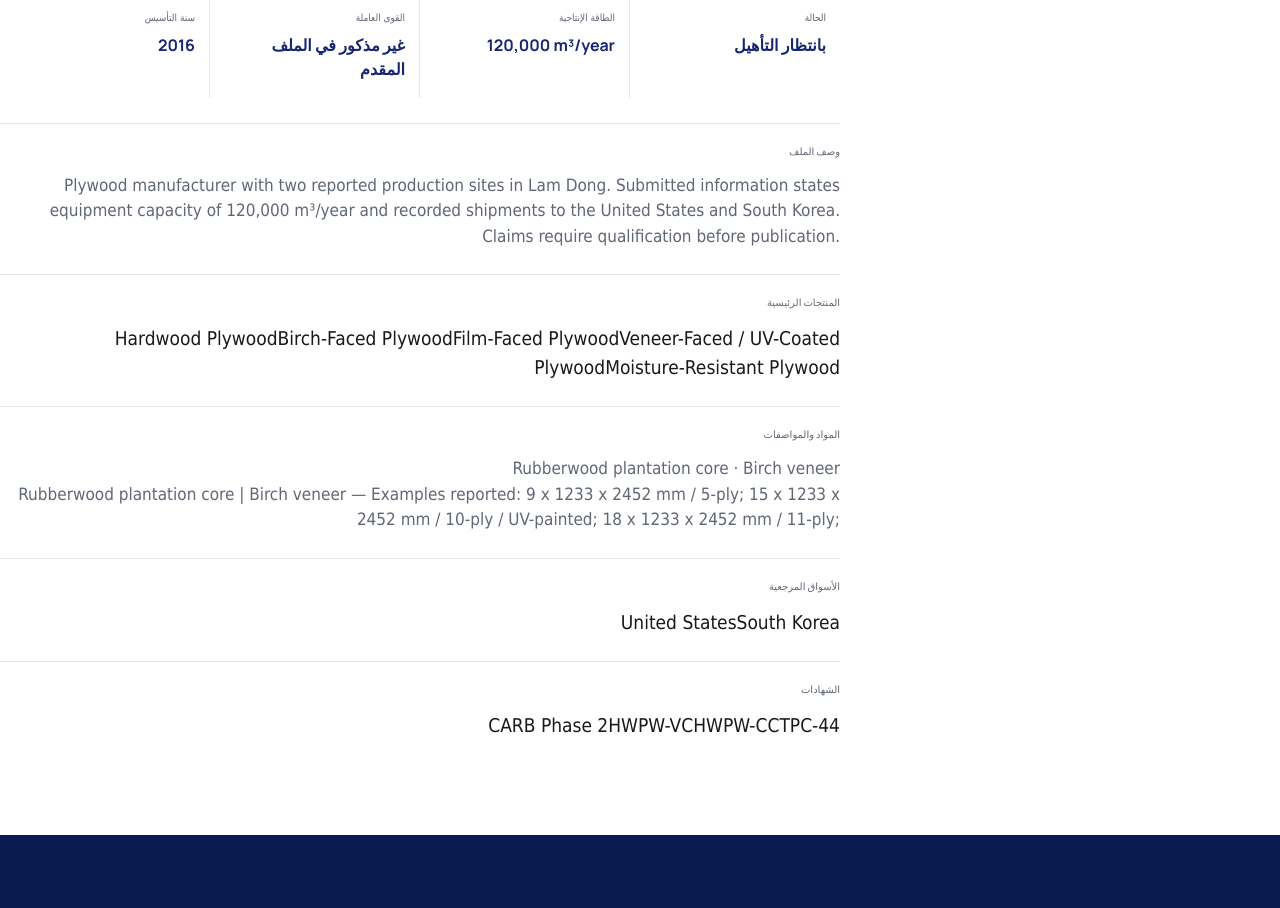
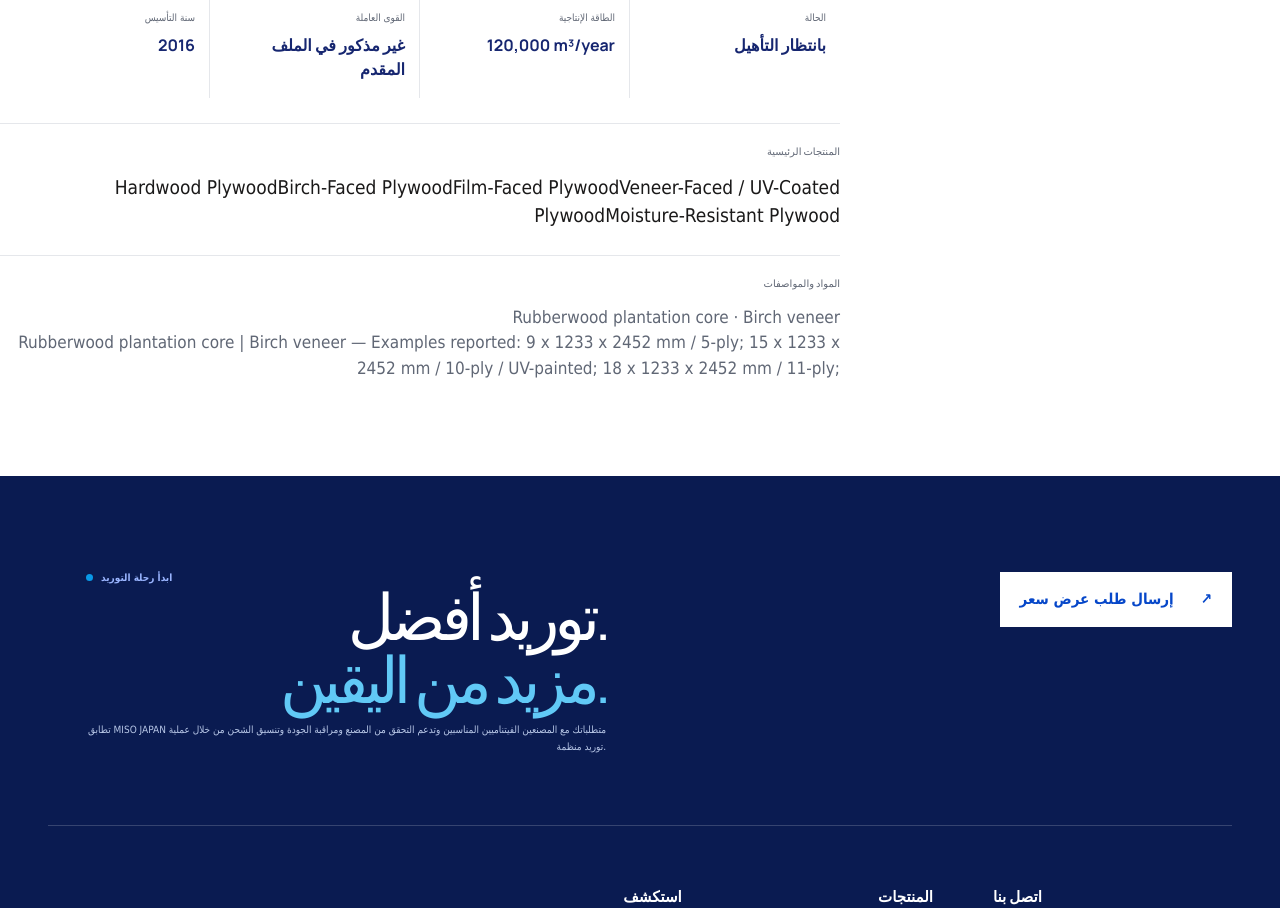
Before and after one commit to themanhhhh/minsen, a Next.js app: page /ar/manufacturers/vn-pw-001 in a window 1280 px wide. Shown: the part 1300-2208 px from the top of the page. Built offline with nearby package versions, Linux system fonts and the light colour scheme.

Commit message:
feat: streamline FactoryProfile component by removing redundant sections and improving layout

```diff
--- a/src/components/FactoryProfile.tsx
+++ b/src/components/FactoryProfile.tsx
@@ -113,12 +113,8 @@ export function FactoryProfile({
                  <strong>{vi ? "Đang chờ qualification" : ar ? "بانتظار التأهيل" : factory.misoStatus}</strong>
               </div>
             </div>
-            <div className="profile-block">
-               <h3>{vi ? "Mô tả hồ sơ" : ar ? "وصف الملف" : "Profile description"}</h3>
-              <p>{factory.shortDescription}</p>
-            </div>
-            <div className="profile-block">
-               <h3>{vi ? "Sản phẩm chính" : ar ? "المنتجات الرئيسية" : "Main products"}</h3>
+             <div className="profile-block">
+                <h3>{vi ? "Sản phẩm chính" : ar ? "المنتجات الرئيسية" : "Main products"}</h3>
               <div className="profile-tags">
                 {factory.products.map((item) => (
                   <span key={item}>{item}</span>
@@ -136,23 +132,7 @@ export function FactoryProfile({
               </p>
               {factory.materialsAndSpecs && <p>{factory.materialsAndSpecs}</p>}
             </div>
-            <div className="profile-block">
-               <h3>{vi ? "Thị trường tham khảo" : ar ? "الأسواق المرجعية" : "Reference markets"}</h3>
-              <div className="profile-tags">
-                {factory.exportMarkets.length > 0 ? factory.exportMarkets.map((item) => (
-                  <span key={item}>{item}</span>
-                )) : <p>{missing}</p>}
-              </div>
-            </div>
-            <div className="profile-block">
-               <h3>{vi ? "Chứng nhận" : ar ? "الشهادات" : "Certifications"}</h3>
-              <div className="profile-tags">
-                {factory.certifications.length > 0 ? factory.certifications.map((item) => (
-                  <span key={item}>{item}</span>
-                )) : <p>{missing}</p>}
-              </div>
-            </div>
-          </div>
+           </div>
           <aside className="profile-sidebar">
             <div className="verification-card">
               <span className="is-pending">!</span>
```
